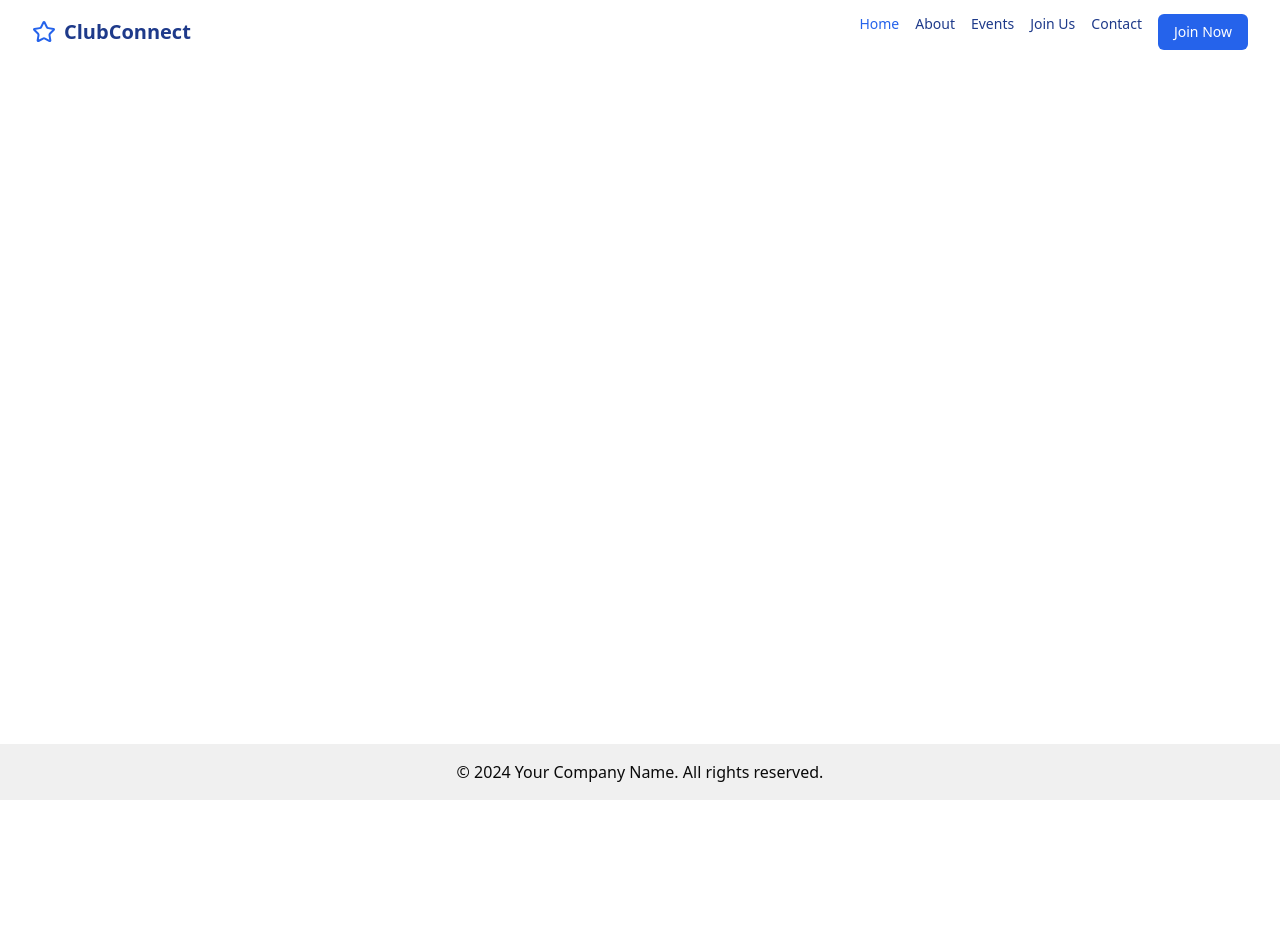
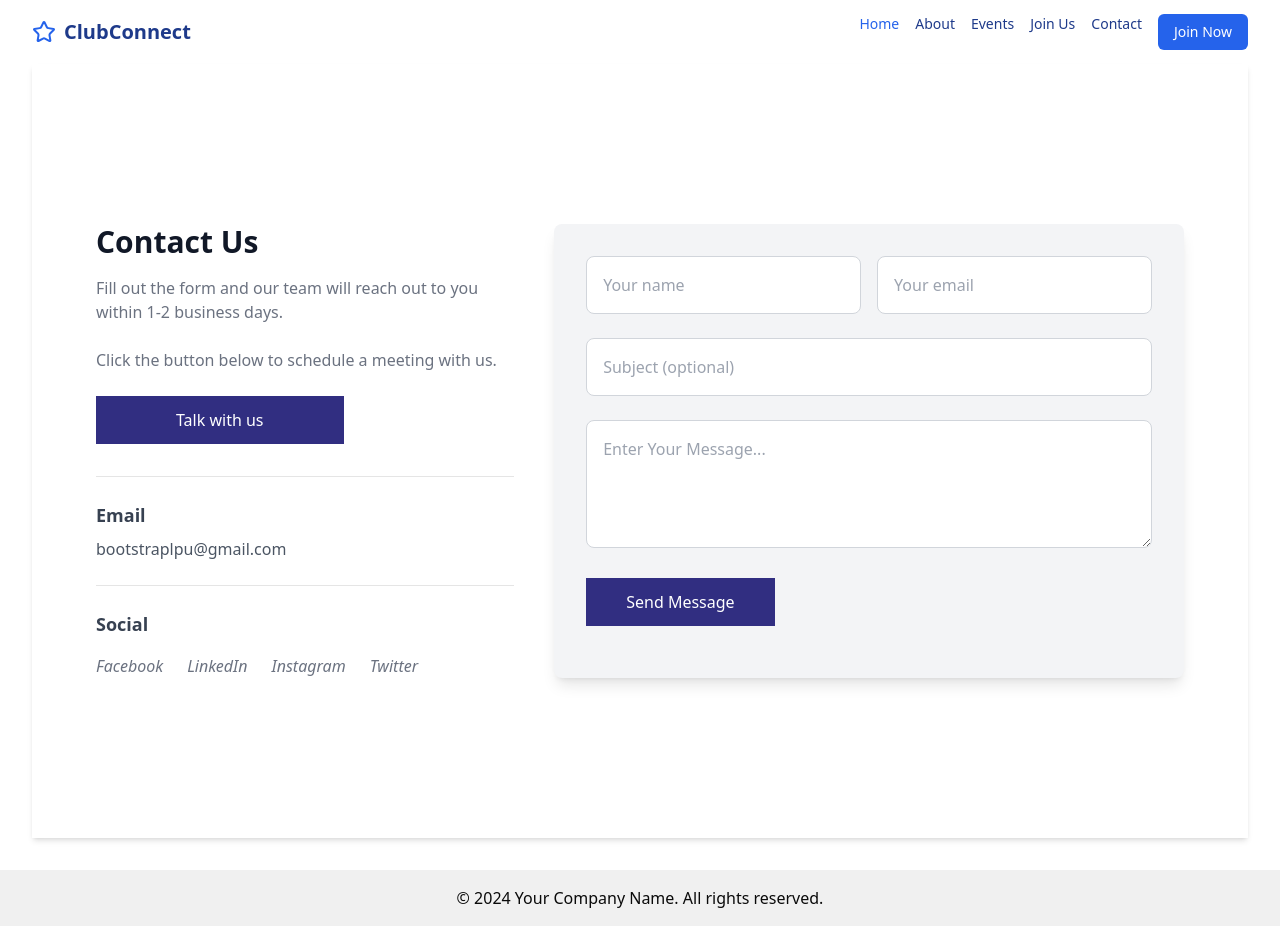
Before and after one commit to Seerat2004/bootstrap-official, a React (Vite) app: page /contactus in a window 1280 px wide. Before the commit the page ends 800 px from the top, so only its background shows below. Built offline with nearby package versions, Linux system fonts and the light colour scheme.

Commit message:
fourth commit by Seerat

```diff
--- a/src/pages/ContactUs.tsx
+++ b/src/pages/ContactUs.tsx
@@ -1,9 +1,108 @@
+import React, { useState } from "react";
+
 const ContactUs = () => {
+    const [formData, setFormData] = useState({
+        name: "",
+        email: "",
+        subject: "",
+        message: "",
+    });
+
+    const handleChange = (e: React.ChangeEvent<HTMLInputElement | HTMLTextAreaElement>) => {
+        setFormData({ ...formData, [e.target.name]: e.target.value });
+    };
+
+    const handleSubmit = (e: React.FormEvent) => {
+        e.preventDefault();
+        console.log("Form Submitted:", formData);
+    };
+
     return (
-        <div>
+        <div className="flex flex-col md:flex-row justify-between px-16 py-40 bg-white mt-8 shadow-md">
+            <div className="md:w-2/5 mb-8 md:mb-0 mr-10">
+                <h3 className="text-3xl font-semibold mb-4 text-gray-900">Contact Us</h3>
+                <p className="mb-6 text-gray-500">
+                    Fill out the form and our team will reach out to you within 1-2 business days.
+                </p>
+                <p className="mb-6 text-gray-500">Click the button below to schedule a meeting with us.</p>
+                <button className="bg-indigo-900 text-white py-3 px-20 mb-8 hover:bg-indigo-800 transition-colors">
+                    Talk with us
+                </button>
+                <hr />
+                <div className="mt-6">
+                    <h4 className="font-semibold text-lg text-gray-700 mb-2">Email</h4>
+                    <p className="text-gray-600">bootstraplpu@gmail.com</p>
+                </div>
+                <hr className="my-6" />
+                <div>
+                    <h4 className="font-semibold text-lg text-gray-700 mb-4">Social</h4>
+                    <div className="flex space-x-6">
+                        <a href="#" className="text-gray-500 hover:text-indigo-800 transition-colors">
+                            <i className="fab fa-facebook-f">Facebook</i>
+                        </a>
+                        <a href="#" className="text-gray-500 hover:text-indigo-800 transition-colors">
+                            <i className="fab fa-linkedin-in">LinkedIn</i>
+                        </a>
+                        <a href="#" className="text-gray-500 hover:text-indigo-800 transition-colors">
+                            <i className="fab fa-instagram">Instagram</i>
+                        </a>
+                        <a href="#" className="text-gray-500 hover:text-indigo-800 transition-colors">
+                            <i className="fab fa-twitter">Twitter</i>
+                        </a>
+                    </div>
+                </div>
+            </div>
+            <div className="md:w-3/5 bg-gray-100 p-8 rounded-lg shadow-lg">
+                <form onSubmit={handleSubmit} className="space-y-6">
+                    <div className="flex flex-col md:flex-row space-y-6 md:space-y-0 md:space-x-4">
+                        <input
+                            type="text"
+                            name="name"
+                            placeholder="Your name"
+                            value={formData.name}
+                            onChange={handleChange}
+                            required
+                            className="w-full md:w-1/2 p-4 border border-gray-300 rounded-lg text-gray-800 placeholder-gray-400"
+                        />
+                        <input
+                            type="email"
+                            name="email"
+                            placeholder="Your email"
+                            value={formData.email}
+                            onChange={handleChange}
+                            required
+                            className="w-full md:w-1/2 p-4 border border-gray-300 rounded-lg text-gray-800 placeholder-gray-400"
+                        />
+                    </div>
 
+                    <input
+                        type="text"
+                        name="subject"
+                        placeholder="Subject (optional)"
+                        value={formData.subject}
+                        onChange={handleChange}
+                        className="w-full p-4 border border-gray-300 rounded-lg text-gray-800 placeholder-gray-400"
+                    />
+
+                    <textarea
+                        name="message"
+                        placeholder="Enter Your Message..."
+                        value={formData.message}
+                        onChange={handleChange}
+                        required
+                        className="w-full p-4 border border-gray-300 rounded-lg text-gray-800 placeholder-gray-400 h-32"
+                    />
+
+                    <button
+                        type="submit"
+                        className="bg-indigo-900 text-white py-3 px-10  hover:bg-indogo-600 transition-colors"
+                    >
+                        Send Message
+                    </button>
+                </form>
+            </div>
         </div>
-    )
-}
+    );
+};
 
 export default ContactUs;
--- a/src/pages/HomePage.tsx
+++ b/src/pages/HomePage.tsx
@@ -28,6 +28,10 @@
 		<div className="w-1/2 bg-gray-200 h-64"></div>
 	  </div>
 	</section>
+	<section className="container mx-auto py-12">
+		<div className="bg-gray-200 h-[600px]"></div>
+</section>
+
 	<section className="container mx-auto py-12">
 	  <div className="flex justify-between items-center">
 		<div className="w-1/2 bg-gray-200 h-64"></div>
--- a/src/pages/JoinUs.tsx
+++ b/src/pages/JoinUs.tsx
@@ -10,25 +10,25 @@
                 <div className="md:w-1/2 max-w-screen-md space-y-6 mr-2">
                     <GradualSpacing
                     className="font-display text-left  font-bold -tracking-widest  text-white dark:text-white md:text-5xl md:leading-[10rem]"
-                    text="Join Bootstarp Today!"
+                    text="Join Bootstrap Today!"
     />
                     <p className="text-lg font-light leading-relaxed">
                         Are you passionate about technology, innovation, and collaboration?
                         Do you want to be part of exciting events and grow both professionally and personally?
-                        Bootstarp, an organization at Lovely Professional University, is the perfect platform for students to enhance their skills, network with peers, and contribute to a thriving community. There's a place for everyone—whether you're into coding, event management, design, or simply exploring opportunities!
+                        Bootstrap, an organization at Lovely Professional University, is the perfect platform for students to enhance their skills, network with peers, and contribute to a thriving community. There's a place for everyone—whether you're into coding, event management, design, or simply exploring opportunities!
                     </p>
                     <a href="#joinForm" className="inline-block bg-white text-indigo-900 hover:bg-indigo-50 transition-colors px-6 py-3 rounded-full font-semibold shadow-md">
                         Join Us Now!
                     </a>
                 </div>
                 <div className="md:w-1/2 w-full mt-10 md:mt-0 flex items-center justify-center">
-                    <img src="path-to-your-image.jpg" alt="Join Bootstarp" className="h-80 w-full object-cover rounded-lg shadow-lg" />
+                    <img src="path-to-your-image.jpg" alt="Join Bootstrap" className="h-80 w-full object-cover rounded-lg shadow-lg" />
                 </div>
             </div>
         </section>
         <section className="bg-white py-16">
             <div className="max-w-7xl mx-auto text-center">
-                <h2 className="text-4xl font-bold mb-8 text-gray-800">Why Join Bootstarp?</h2>
+                <h2 className="text-4xl font-bold mb-8 text-gray-800">Why Join Bootstrap?</h2>
                 <div className="flex flex-col md:flex-row justify-between">
                     <div className="md:w-1/3 p-6">
                         <h3 className="text-xl font-semibold text-indigo-900 mb-4">Hands-on Experience</h3>
@@ -82,7 +82,7 @@
                     Fill out the form below, and we’ll get in touch with more details on how you can get involved!
                 </p>
                 <div id="joinForm" className="max-w-screen-md mx-auto bg-gray-100 p-10 rounded-lg shadow-md">
-                    <h3 className="text-2xl font-bold mb-6 text-gray-800 text-center">Join Bootstarp</h3>
+                    <h3 className="text-2xl font-bold mb-6 text-gray-800 text-center">Join Bootstrap</h3>
                     <form className="space-y-6">
                         <div>
                             <label className="block text-left font-medium mb-2">Name</label>
```
Also changed, not shown: src/pages/Events.tsx (+124 -95 lines).
